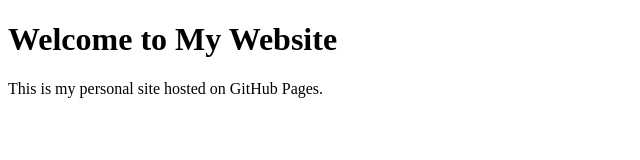
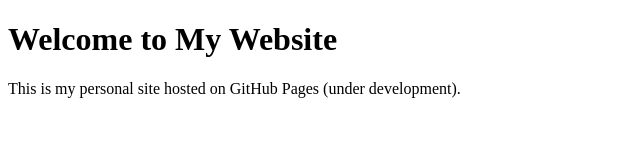
Before and after one commit to michaelwalkowiak/michaelwalkowiak.github.io, a plain HTML site: page index.html in a window 1280 px wide. Shown: the whole page, without its empty margins (0-640 px from the left). Drawn offline with Linux system fonts and the light colour scheme.

Commit message:
first commit

```diff
--- a/index.html
+++ b/index.html
@@ -6,6 +6,6 @@
 </head>
 <body>
     <h1>Welcome to My Website</h1>
-    <p>This is my personal site hosted on GitHub Pages.</p>
+    <p>This is my personal site hosted on GitHub Pages (under development).</p>
 </body>
 </html>
```
